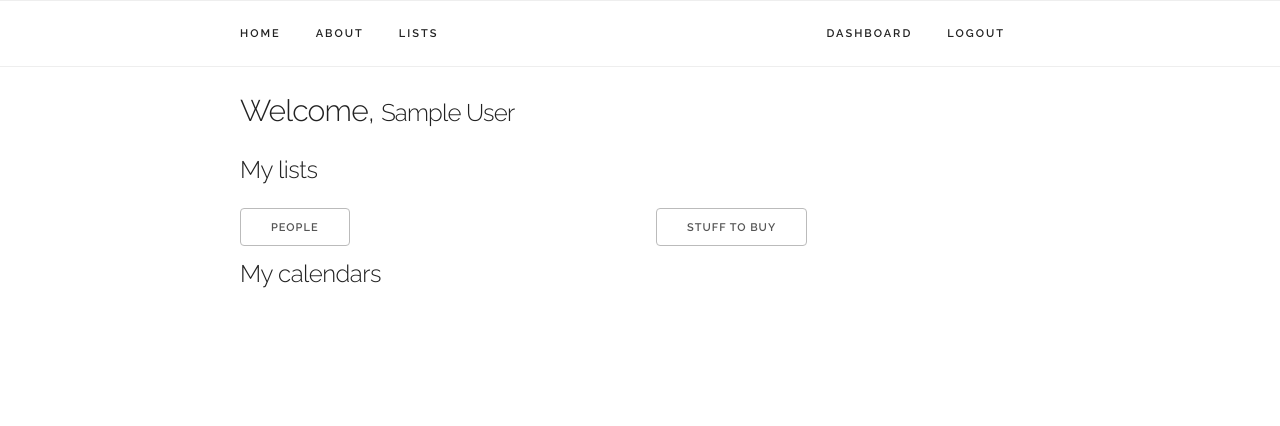
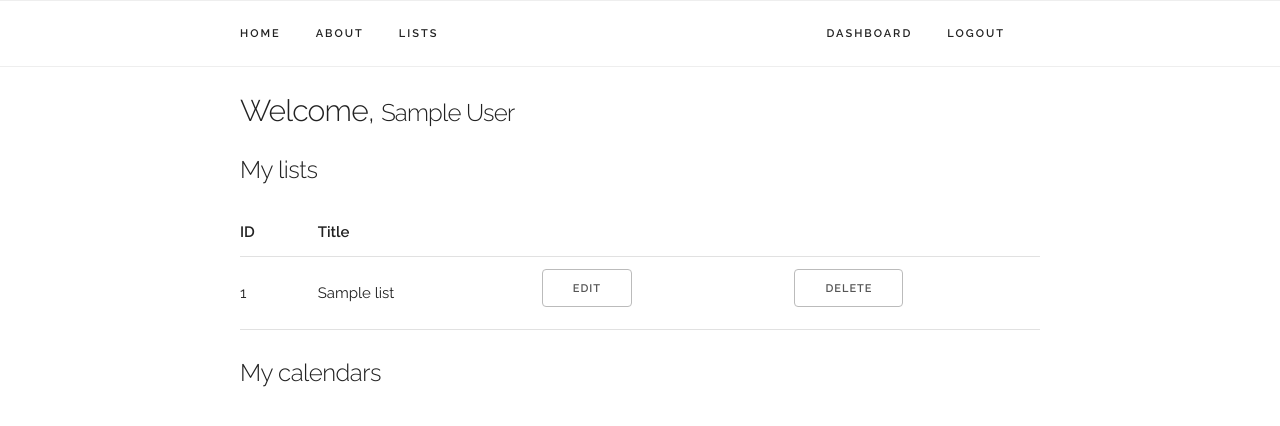
Before and after one commit to michaelstrefeler/pySOMETHING, a Flask app: page /dashboard in a window 1280 px wide. Shown: the top 426 px of the page. Run offline with Flask 2, Linux system fonts and the light colour scheme; the visitor is signed in with stand-in values (Sample User, id 1); tables that the repository leaves empty hold one stand-in row (values such as "Sample post"); some libraries are stand-ins or nearby versions.

```diff
--- a/app.py
+++ b/app.py
@@ -112,14 +112,26 @@ def logout():
 @app.route('/dashboard')
 @is_logged_in
 def dashboard():
-    return render_template('dashboard.html')
+    cursor = mysql.connection.cursor()
+
+    result = cursor.execute("SELECT * FROM t_list")
+
+    lists = cursor.fetchall()
+
+    if result > 0:
+        return render_template('dashboard.html', lists = lists)
+    else:
+        error = "You don't have any lists"
+        return render_template('dashboard.html', error = error)
+    cursor.close()
 
 # Lists
 @app.route('/lists')
+@is_logged_in
 def lists():
     cursor = mysql.connection.cursor()
 
-    result = cursor.execute("SELECT * FROM t_list")
+    result = cursor.execute("SELECT * FROM t_list WHERE lis_author = %s", [session['user']])
 
     lists = cursor.fetchall()
 
@@ -133,6 +145,7 @@ def lists():
 
 # Single list
 @app.route('/list/<int:id>')
+@is_logged_in
 def list(id):
     cursor = mysql.connection.cursor()
 
--- a/create-db.sql
+++ b/create-db.sql
@@ -26,6 +26,7 @@ CREATE TABLE t_user(
 CREATE TABLE t_list(
         idList    int (11) Auto_increment  NOT NULL ,
         lis_title Varchar (100) NOT NULL ,
+        lis_author VARCHAR(255) NOT NULL,
         PRIMARY KEY (idList )
 )ENGINE=InnoDB;
 
--- a/templates/dashboard.html
+++ b/templates/dashboard.html
@@ -11,66 +11,26 @@
 </style>
     <h4>Welcome, <small>{{session['user']}}</small></h4>
     <h5>My lists</h5>
-    <div class="row">
-        <div class="six columns">
-            <button class="collapsible">People</button>
-            <div class="content">
     <table class="u-full-width">
         <thead>
             <tr>
-                        <th>Name</th>
-                        <th>Age</th>
-                        <th>Sex</th>
-                        <th>Location</th>
+                <th>ID</th>
+                <th>Title</th>
+                <th></th>
+                <th></th>
             </tr>
         </thead>
         <tbody>
+            {% for list in lists %}
                 <tr>
-                        <td>Dave Gamache</td>
-                        <td>26</td>
-                        <td>Male</td>
-                        <td>San Francisco</td>
+                    <td>{{list.idList}}</td>
+                    <td>{{list.lis_title}}</td>
+                    <td><button>Edit</button></td>
+                    <td><button>Delete</button></td>
                 </tr>
-                    <tr>
-                        <td>Dwayne Johnson</td>
-                        <td>42</td>
-                        <td>Male</td>
-                        <td>Hayward</td>
-                    </tr>
+            {% endfor %}
         </tbody>
     </table>
-            </div>
-        </div>
-        <div class="six columns">
-            <button class="collapsible">Stuff to buy</button>
-            <div class="content">
-            <table class="u-full-width">
-                <thead>
-                    <tr>
-                        <th>Product Name</th>
-                        <th>Amount</th>
-                        <th>Price</th>
-                        <th>Store</th>
-                    </tr>
-                </thead>
-                <tbody>
-                    <tr>
-                        <td>NZXT H700i</td>
-                        <td>1</td>
-                        <td>215.41</td>
-                        <td>Digitec</td>
-                    </tr>
-                    <tr>
-                        <td>be quiet! Dark Rock 3</td>
-                        <td>1</td>
-                        <td>75.21</td>
-                        <td>Digitec</td>
-                    </tr>
-                </tbody>
-            </table>
-            </div>
-        </div>
-    </div>
     <h5>My calendars</h5>
 
     <script>
--- a/templates/includes/_navbar.html
+++ b/templates/includes/_navbar.html
@@ -8,10 +8,10 @@
             <li class="navbar-item">
                 <a class="navbar-link" href="/about">About</a>
             </li>
-            <li class="navbar-item">
-                <a class="navbar-link" href="/lists">Lists</a>
-            </li>
             {% if session.logged_in %}
+                <li class="navbar-item">
+                    <a class="navbar-link" href="/lists">Lists</a>
+                </li>
                 <li class="navbar-item" style="float:right">
                     <a class="navbar-link" href="/logout">Logout</a>
                 </li>
--- a/templates/list.html
+++ b/templates/list.html
@@ -4,6 +4,7 @@
     <div class="row">
         <div class="list six columns">
             <h4>{{list[0].title}}</h4>
+            <hr style="margin-top: 0">
             <ul>
             {% for i in range(0, result) %}
                 <li>{{list[i].description}}</li>
```
Lines whose indentation alone changed are shown as unchanged.
